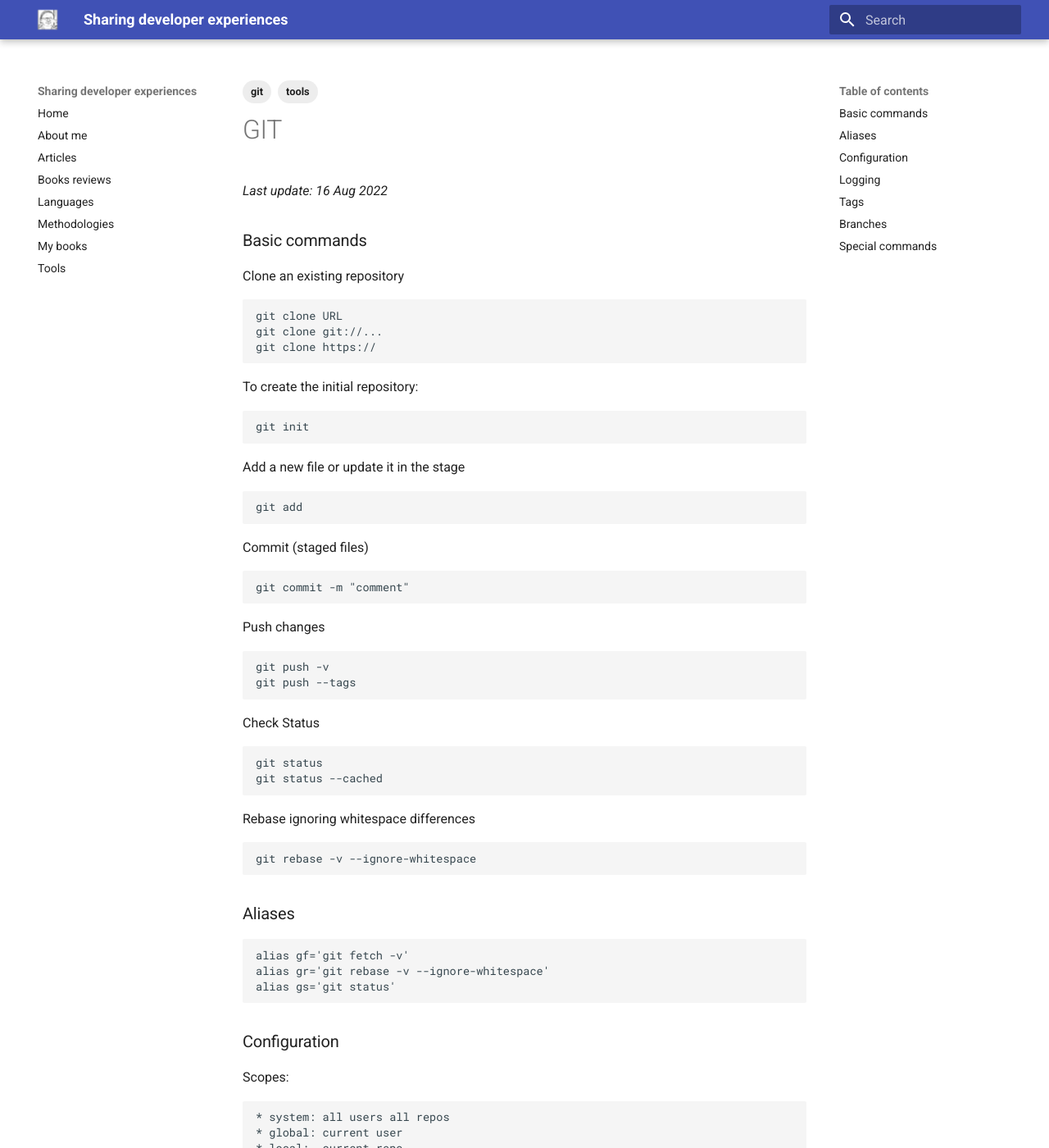
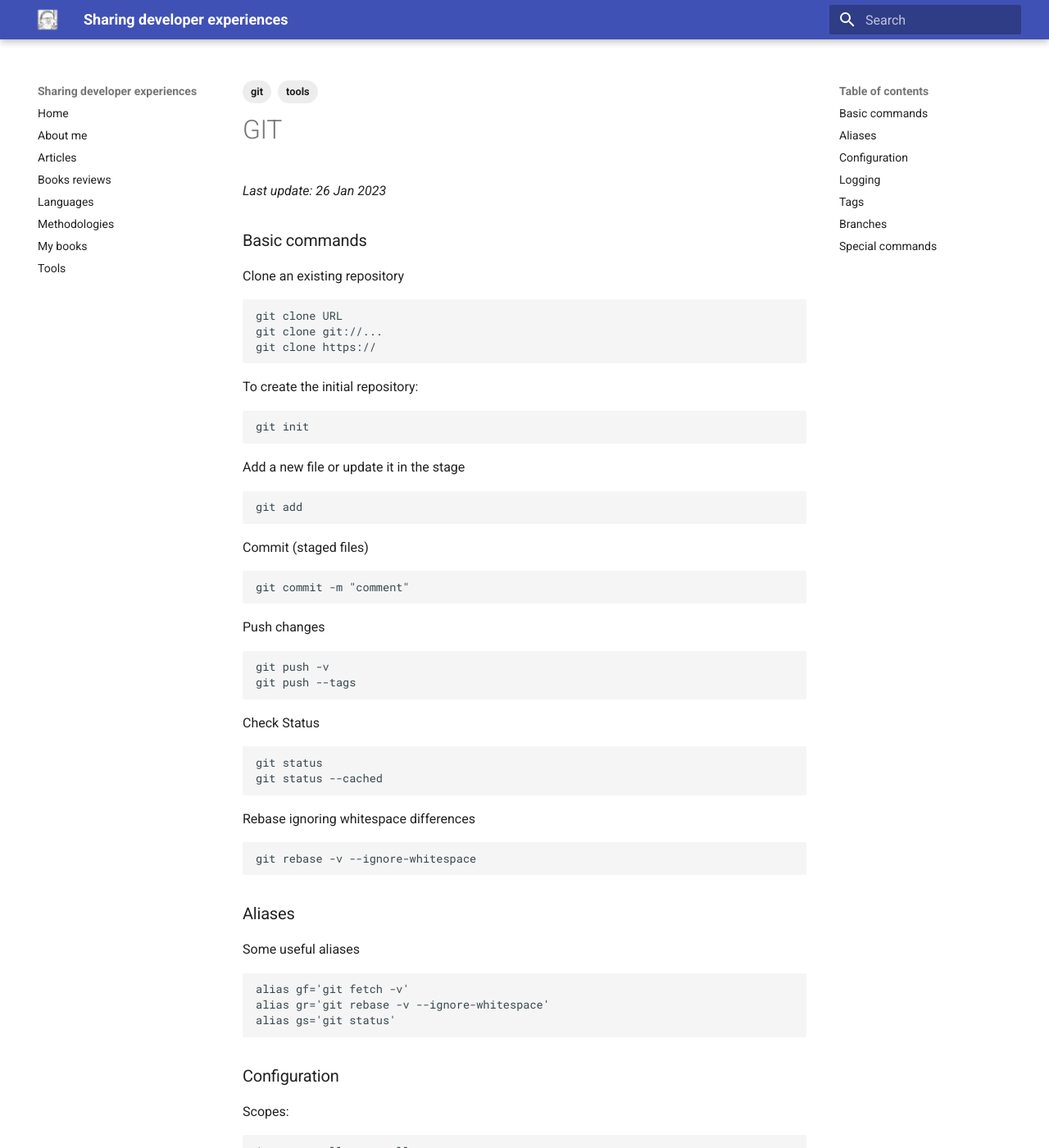
Before and after one commit to gualtierotesta/blog, an MkDocs documentation site: the page built from docs/tools/git.md, in a window 1280 px wide and 1400 px high. Shown: the whole window at 82% size. Built offline with MkDocs 1.6.1 and Material for MkDocs 9.7.7, drawn with Linux system fonts in a browser that asks for light colours.

Commit message:
Revised git

```diff
--- a/docs/tools/git.md
+++ b/docs/tools/git.md
@@ -6,7 +6,7 @@ tags:
 
 # GIT
 
-*Last update: 16 Aug 2022*
+*Last update: 26 Jan 2023*
 
 ### Basic commands
 
@@ -44,6 +44,8 @@ Rebase ignoring whitespace differences
 
 
 ### Aliases
+
+Some useful aliases
 
     alias gf='git fetch -v'
     alias gr='git rebase -v --ignore-whitespace'
```
